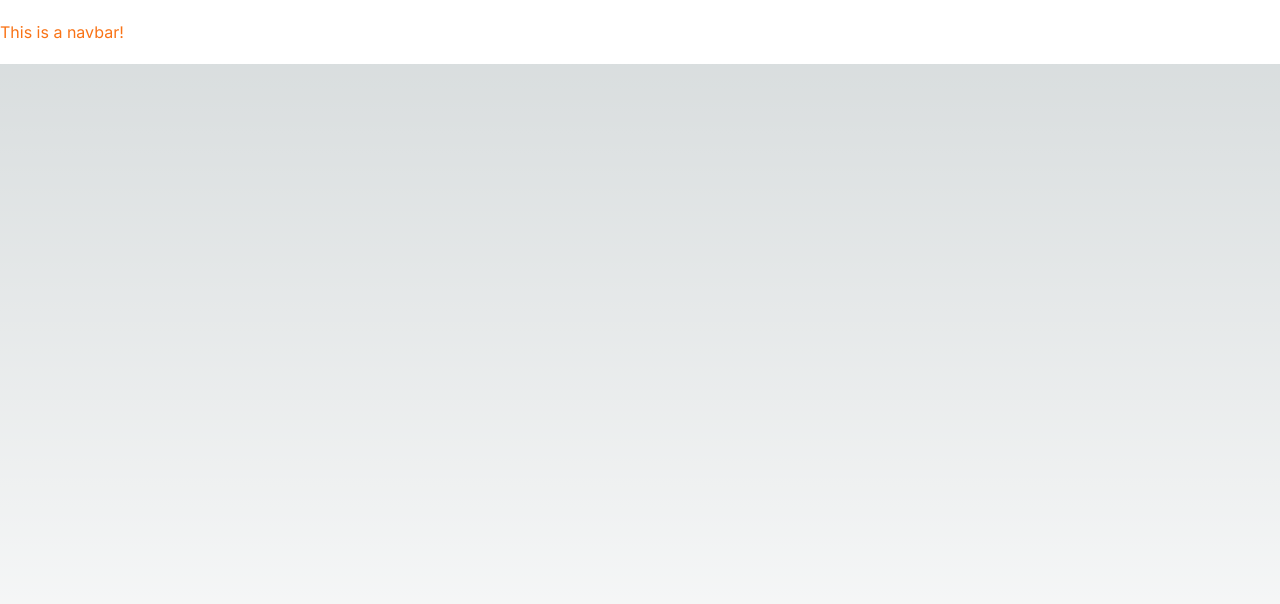
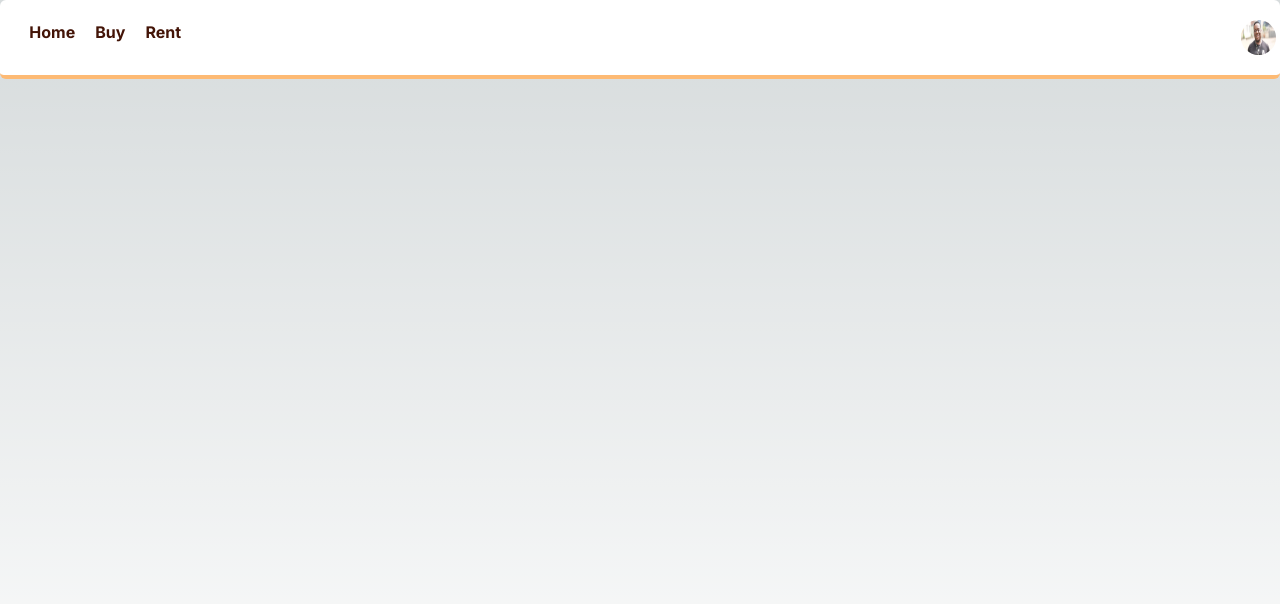
Before and after one commit to Royweru/blocks-real-estate-next-14, a Next.js app: page / in a window 1280 px wide. Shown: the top 604 px of the page. Built offline with nearby package versions, Linux system fonts and the light colour scheme.

Commit message:
modified:   components/Navbar/main-navbar.tsx 	new file:   components/Navbar/mini-navbar.tsx 	new file:   components/Navbar/user-avatar.tsx 	modified:   package-lock.json 	modified:   package.json 	new file:   public/images/placeholder.jpg

```diff
--- a/components/Navbar/main-navbar.tsx
+++ b/components/Navbar/main-navbar.tsx
@@ -1,9 +1,13 @@
 import React from 'react'
-
+import MiniNavbar from './mini-navbar'
+import UserAvatar from './user-avatar'
 export const Navbar = () => {
   return (
-   <div className=' w-full py-5 bg-white text-orange-500 mb-4'>
-     This is a navbar!
+   <div className=' flex justify-between w-full py-5 bg-white  mb-4 rounded-md  border-b-4 border-orange-300 px-1'>
+    <div className=' relative'>
+        <MiniNavbar />
+    </div>
+    <UserAvatar />
    </div>
   )
 }
--- /dev/null
+++ b/components/Navbar/mini-navbar.tsx
@@ -0,0 +1,23 @@
+import { Home } from 'lucide-react'
+import React from 'react'
+export const navbarElements =[
+    { name:"Home",icon:Home,href:"/"},
+    { name:"Buy",href:"/buy"},
+    {name:"Rent",href:"/rent"}
+]
+const MiniNavbar = () => {
+  return (
+    <div className=' flex justify-center items-center w-2/3 relative ml-auto'>
+        <ul className=' relative flex flex-row gap-x-5 '>
+        {navbarElements.map(element=>(
+            <li key={element.href} className=' text-orange-950 font-bold'>
+                 {element.name}
+            </li>
+          ))}
+        </ul>
+
+    </div>
+  )
+}
+
+export default MiniNavbar
--- /dev/null
+++ b/components/Navbar/user-avatar.tsx
@@ -0,0 +1,26 @@
+import Image from 'next/image'
+import React from 'react'
+
+interface UserAvatarProps{
+    src?:string
+}
+const UserAvatar:React.FC<UserAvatarProps> = ({
+    src
+}) => {
+  return (
+ <>
+   <div className='  flex justify-center items-center'>
+     <div className=' relative w-[35px] h-[35px]'>
+      <Image
+       src={src||"/images/placeholder.jpg"}
+       alt=''
+       className=' bg-cover bg-center rounded-full'
+       fill
+       />
+     </div>
+   </div>
+ </>
+  )
+}
+
+export default UserAvatar
```
Also changed, not shown: package.json (+6 -5 lines), public/images/placeholder.jpg (added), 1 other file (tests, documents, lock files or other folders).
